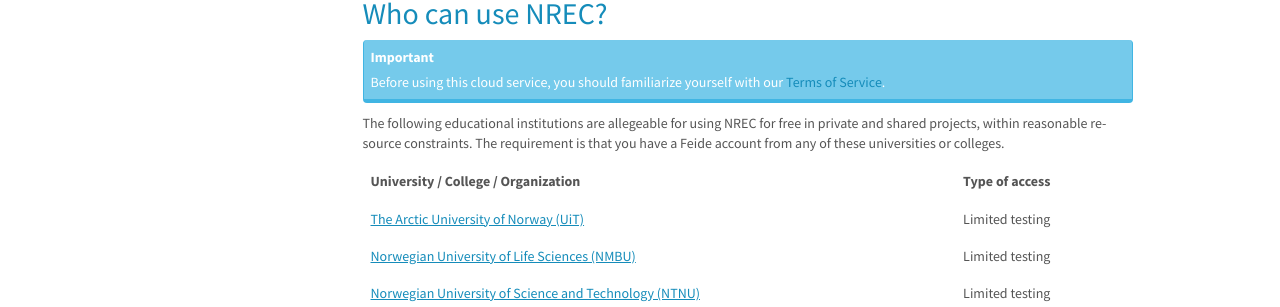
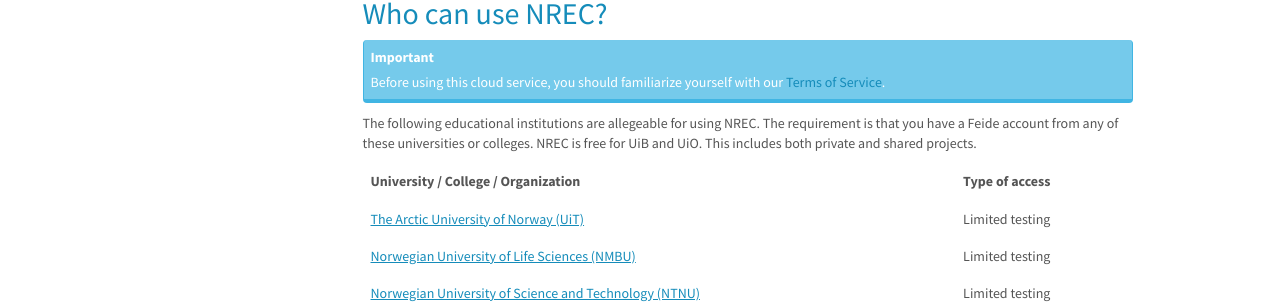
Before and after one commit to norcams/docs-enduser, a Sphinx documentation site: the page built from docs/intro.rst, in a window 1280 px wide and 900 px high, scrolled down 628 px. Shown: the part 146-453 px from the top of the window. Built offline with Sphinx 7.4.7, drawn with Linux system fonts in a browser that asks for light colours.

Commit message:
add sentence: NREC is free for UiB and UiO

```diff
--- a/docs/intro.rst
+++ b/docs/intro.rst
@@ -64,9 +64,9 @@ Who can use NREC?
    Before using this cloud service, you should familiarize yourself
    with our `Terms of Service`_.
 
-The following educational institutions are allegeable for using NREC
-for free in private and shared projects, within reasonable resource constraints.
+The following educational institutions are allegeable for using NREC.
 The requirement is that you have a Feide account from any of these universities or colleges.
+NREC is free for UiB and UiO. This includes both private and shared projects.
 
 +----------------------------------------------------------+---------------------------------+
 | University / College / Organization                      | Type of access                  |
```
